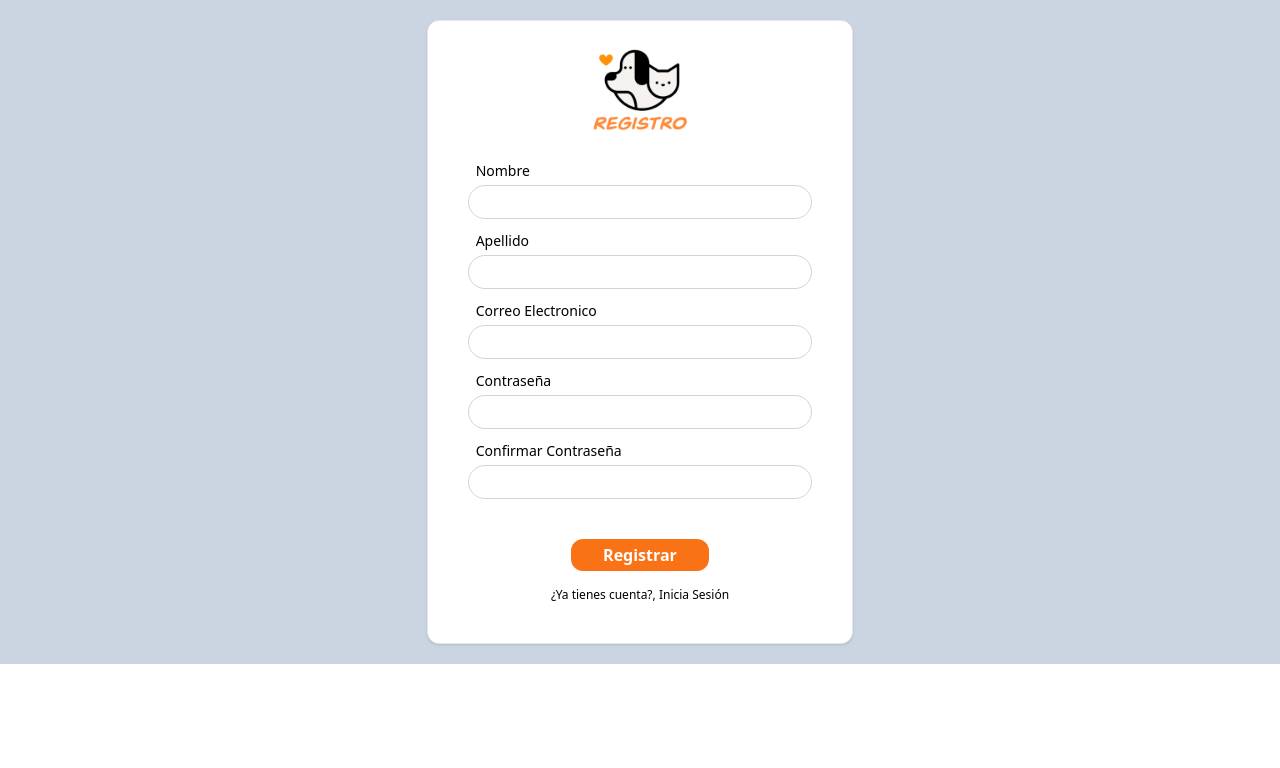
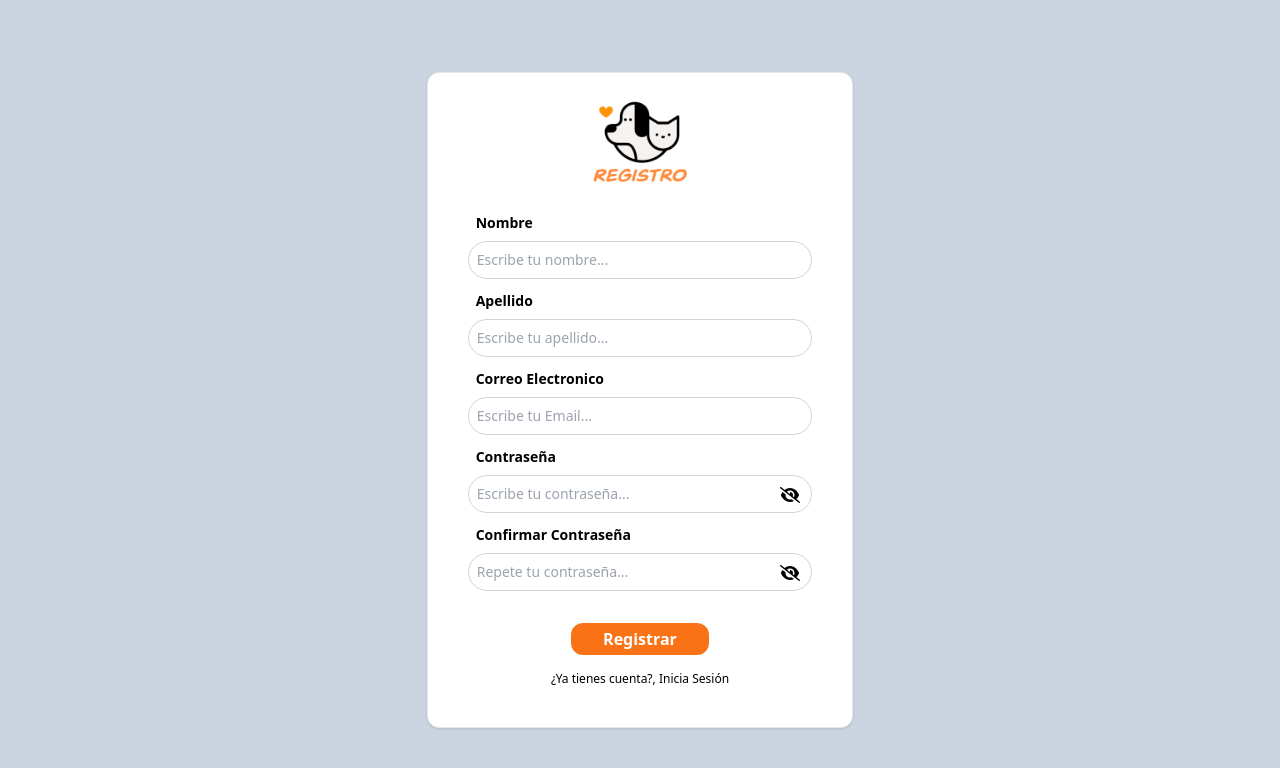
Before and after one commit to javier160516/Localpet-web, a React (Vite) app: page /register in a window 1280 px wide. Shown: the top 768 px of the page. Built offline with nearby package versions, Linux system fonts and the light colour scheme; no server answers.

Commit message:
funcionalidad

```diff
--- a/src/views/Login.jsx
+++ b/src/views/Login.jsx
@@ -69,7 +69,7 @@ const Login = () => {
         {messageError ? (<p className='w-full py-2 px-3 bg-red-600 text-white text-center'>{messageError}</p>) : null}
         <form action="" method="post" className='py-5' onSubmit={handleSubmit}>
           <div className='mb-3'>
-            <label htmlFor="email" className='block ml-2 mb-1 text-sm '>Correo Electrónico</label>
+            <label htmlFor="email" className='block ml-2 mb-1 text-sm font-semibold'>Correo Electrónico</label>
             <input
               className='w-full focus:border-orange-500 focus:outline-none p-2 border-solid border border-gray-300 rounded-3xl text-sm'
               type='email'
@@ -82,7 +82,7 @@ const Login = () => {
             {emailError ? <p className='ml-2 text-xs text-red-500 mt-2'>{emailError}</p> : null}
           </div>
           <div className='mb-6'>
-            <label htmlFor="password" className='block ml-2 mb-1 text-sm '>Contraseña</label>
+            <label htmlFor="password" className='block ml-2 mb-1 text-sm font-semibold'>Contraseña</label>
             <div className='relative'>
               <input
                 className='w-full focus:border-orange-500 focus:outline-none p-2 border-solid border border-gray-300 rounded-3xl text-sm'
@@ -110,11 +110,11 @@ const Login = () => {
           <div className='flex justify-center mt-5'>
             <button type='submit' className='hover:bg-orange-700 transition-all duration-300 bg-orange-500 px-8 py-1 rounded-xl text-white font-bold'>Iniciar Sesión</button>
           </div>
-          <div>
-            <Link className='hover:text-blue-600 transition-all duration-300 text-xs block text-center mt-4' to="/register">
+          <div className='flex flex-col items-center mt-4'>
+            <Link className='hover:text-orange-500 transition-all duration-300 text-xs text-center mt-2 mb-2' to="/register">
               ¿No tienes cuenta?, Registrate
             </Link>
-            <Link className='hover:text-blue-600 transition-all duration-300 text-xs block text-center mt-1' to="/forgot-password">
+            <Link className='hover:text-orange-500 transition-all duration-300 text-xs text-center mt-2 mb-2' to="/forgot-password">
               ¿Olvidaste tu contraseña?, Recuperala
             </Link>
           </div>
--- a/src/views/Register.jsx
+++ b/src/views/Register.jsx
@@ -1,41 +1,192 @@
-import React from 'react'
+import React, { useState } from 'react'
 import { Link } from 'react-router-dom';
+import Swal from 'sweetalert2';
 import registro from '../assets/registro.png'
+import clienteAxios from '../config/axios';
+import Loader from '../helpers/Loader';
+import { FontAwesomeIcon } from '@fortawesome/react-fontawesome';
+import { faEye, faEyeSlash } from '@fortawesome/free-solid-svg-icons';
+
 const Register = () => {
+  const [loading, setLoading] = useState(false);
+  const [name, setName] = useState({ value: '', error: '' });
+  const [lastName, setLastName] = useState({ value: '', error: '' });
+  const [email, setEmail] = useState({ value: '', error: '' });
+  const [password, setPassword] = useState({ value: '', error: '' });
+  const [confirmPassword, setConfirmPassword] = useState({ value: '', error: '' });
+  const [showPassword, setShowPassword] = useState(false);
+  const [showConfirmPassword, setShowConfirmPassword] = useState(false);
+
+  const handleSubmit = async () => {
+    event.preventDefault();
+    setLoading(true);
+    try {
+      const response = await clienteAxios.post('/register', {
+        name: name.value,
+        last_name: lastName.value,
+        email: email.value,
+        password: password.value,
+        confirm_password: confirmPassword.value
+      });
+      setLoading(false);
+      if (response.data.status == 201) {
+        Swal.fire({
+          title: response.data.msg,
+          text: 'Hemos enviado un email con las instrucciones',
+          icon: 'success',
+          confirmButtonText: 'Ok',
+        }).then((result) => {
+          if (result.isConfirmed) {
+            voidFomr()
+          }
+        })
+      }
+    } catch (error) {
+      setLoading(false);
+      if (error.response.status == 400) {
+        setName({ ...name, error: error.response.data.errors.name });
+        setLastName({ ...lastName, error: error.response.data.errors.last_name });
+        setEmail({ ...email, error: error.response.data.errors.email });
+        setPassword({ ...password, error: error.response.data.errors.password });
+        setConfirmPassword({ ...confirmPassword, error: error.response.data.errors.confirm_password });
+      } else if (error.response.data.status == 403) {
+        Swal.fire('¡Error!', error.response.data.msg, 'error');
+      }
+    }
+  }
+
+  const voidFomr = () => {
+    setName({ value: '', error: '' });
+    setLastName({ value: '', error: '' })
+    setEmail({ value: '', error: '' })
+    setPassword({ value: '', error: '' })
+    setConfirmPassword({ value: '', error: '' })
+    setShowPassword(false);
+    setShowConfirmPassword(false);
+  }
   return (
-    <div className='py-5 bg-slate-300 flex justify-center items-center'>
+    <div className='py-5 bg-slate-300 flex justify-center items-center h-screen'>
       <div className='w-11/12 sm:w-8/12 md:w-7/12 lg:w-4/12 bg-white shadow border rounded-xl px-10 py-5' >
         <div className='flex justify-center'>
-        <img src={registro} alt="" width={100}/>
+          <img src={registro} alt="" width={100} />
         </div>
-        <form action="" method="post" className='py-5'>
+        <form id='form' action="" method="post" className='py-5' onSubmit={handleSubmit}>
           <div className='mb-3'>
-            <label for="name" className='block ml-2 mb-1 text-sm '>Nombre</label>
-            <input className='p-1 w-full focus:border-orange-500 focus:outline-none px-2 border-solid border border-gray-300 rounded-3xl' type='text' id="name" name="name"></input>
+            <label htmlFor="name" className='block ml-2 mb-2 text-sm font-semibold'>Nombre</label>
+            <div>
+              <input
+                className='w-full focus:border-orange-500 focus:outline-none p-2 border-solid border border-gray-300 rounded-3xl text-sm'
+                type='text'
+                id="name"
+                name="name"
+                placeholder='Escribe tu nombre...'
+                value={name.value}
+                onChange={(e) => setName({ value: e.target.value, error: '' })}
+              />
+              {name.error ? (
+                <p className='text-red-500 text-xs ml-2 mt-1'>{name.error}</p>
+              ) : null}
+            </div>
           </div>
           <div className='mb-3'>
-            <label for="name" className='block ml-2 mb-1 text-sm '>Apellido</label>
-            <input className='p-1 w-full focus:border-orange-500 focus:outline-none px-2 border-solid border border-gray-300 rounded-3xl' type='text' id="name" name="name"></input>
+            <label htmlFor="last_name" className='block ml-2 mb-2 text-sm font-semibold'>Apellido</label>
+            <div>
+              <input
+                className='w-full focus:border-orange-500 focus:outline-none p-2 border-solid border border-gray-300 rounded-3xl text-sm'
+                type='text'
+                id="last_name"
+                name="last_name"
+                placeholder='Escribe tu apellido...'
+                value={lastName.value}
+                onChange={(e) => setLastName({ value: e.target.value, error: '' })}
+              />
+              {lastName.error ? (
+                <p className='text-red-500 text-xs ml-2 mt-1'>{lastName.error}</p>
+              ) : null}
+            </div>
           </div>
           <div className='mb-3'>
-            <label for="name" className='block ml-2 mb-1 text-sm '>Correo Electronico</label>
-            <input className='p-1 w-full focus:border-orange-500 focus:outline-none px-2 border-solid border border-gray-300 rounded-3xl' type='text' id="name" name="name"></input>
+            <label htmlFor="email" className='block ml-2 mb-2 text-sm font-semibold'>Correo Electronico</label>
+            <div>
+              <input
+                className='w-full focus:border-orange-500 focus:outline-none p-2 border-solid border border-gray-300 rounded-3xl text-sm'
+                type='email'
+                id="email"
+                name="email"
+                placeholder='Escribe tu Email...'
+                value={email.value}
+                onChange={(e) => setEmail({ value: e.target.value, error: '' })}
+              />
+              {email.error ? (
+                <p className='text-red-500 text-xs ml-2 mt-1'>{email.error}</p>
+              ) : null}
+            </div>
           </div>
           <div className='mb-3'>
-            <label for="name" className='block ml-2 mb-1 text-sm '>Contraseña</label>
-            <input className='p-1 w-full focus:border-orange-500 focus:outline-none px-2 border-solid border border-gray-300 rounded-3xl' type='text' id="name" name="name"></input>
+            <label htmlFor="password" className='block ml-2 mb-2 text-sm font-semibold'>Contraseña</label>
+            <div>
+
+              <div className='relative'>
+                <input
+                  className='w-full focus:border-orange-500 focus:outline-none p-2 border-solid border border-gray-300 rounded-3xl text-sm'
+                  type={showPassword ? 'text' : 'password'}
+                  id="password"
+                  name="password"
+                  placeholder='Escribe tu contraseña...'
+                  value={password.value}
+                  onChange={(e) => setPassword({ value: e.target.value, error: '' })}
+                />
+                <button type='button' onClick={() => setShowPassword(!showPassword)} className='absolute right-3 top-2 outline-none'>
+                  {showPassword ? (
+                    <FontAwesomeIcon icon={faEye} />
+
+                  ) : (
+                    <FontAwesomeIcon icon={faEyeSlash} />
+                  )}
+                </button>
+              </div>
+              {password.error ? (
+                <p className='text-red-500 text-xs ml-2 mt-1'>{password.error}</p>
+              ) : null}
+            </div>
           </div>
           <div className='mb-3'>
-            <label for="name" className='block ml-2 mb-1 text-sm '>Confirmar Contraseña</label>
-            <input className='p-1 w-full focus:border-orange-500 focus:outline-none px-2 border-solid border border-gray-300 rounded-3xl' type='text' id="name" name="name"></input>
+            <label htmlFor="confirm_password" className='block ml-2 mb-2 text-sm font-semibold'>Confirmar Contraseña</label>
+            <div>
+              <div className='relative'>
+                <input
+                  className='w-full focus:border-orange-500 focus:outline-none p-2 border-solid border border-gray-300 rounded-3xl text-sm'
+                  type={showConfirmPassword ? 'text' : 'password'}
+                  id="confirm_password"
+                  name="confirm_password"
+                  placeholder='Repete tu contraseña...'
+                  value={confirmPassword.value}
+                  onChange={e => setConfirmPassword({ value: e.target.value, error: '' })}
+                />
+                <button type='button' onClick={() => setShowConfirmPassword(!showConfirmPassword)} className='absolute right-3 top-2 outline-none'>
+                  {showConfirmPassword ? (
+                    <FontAwesomeIcon icon={faEye} />
+
+                  ) : (
+                    <FontAwesomeIcon icon={faEyeSlash} />
+                  )}
+                </button>
+              </div>
+              {confirmPassword.error ? (
+                <p className='text-red-500 text-xs ml-2 mt-1'>{confirmPassword.error}</p>
+              ) : null}
+            </div>
           </div>
-          <div className='flex justify-center mt-10'>
+          {loading ? (
+            <Loader />
+          ) : null}
+          <div className='flex justify-center mt-8'>
             <button type='submit' className='hover:bg-orange-700 transition-all duration-300 bg-orange-500 px-8 py-1 rounded-xl text-white font-bold '>Registrar</button>
           </div>
-          <div>
-          <Link className='hover:text-blue-600  transition-all duration-300 text-xs block text-center mt-4' to="/login">
-            ¿Ya tienes cuenta?, Inicia Sesión
-        </Link>
+          <div className='mt-2'>
+            <Link className='hover:text-orange-500  transition-all duration-300 text-xs block text-center mt-4' to="/login">
+              ¿Ya tienes cuenta?, Inicia Sesión
+            </Link>
           </div>
         </form>
       </div>
```
